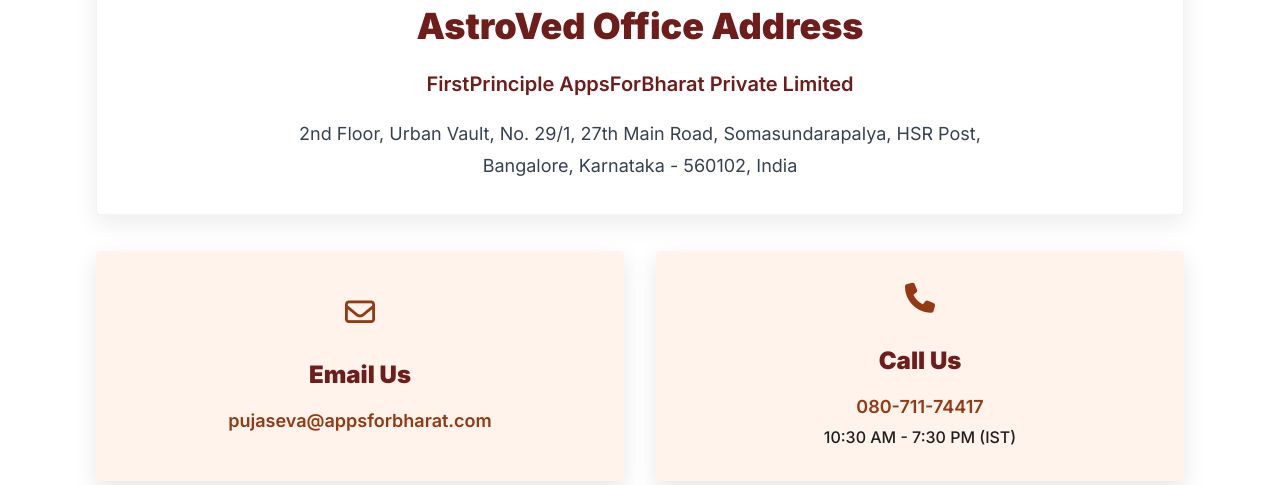
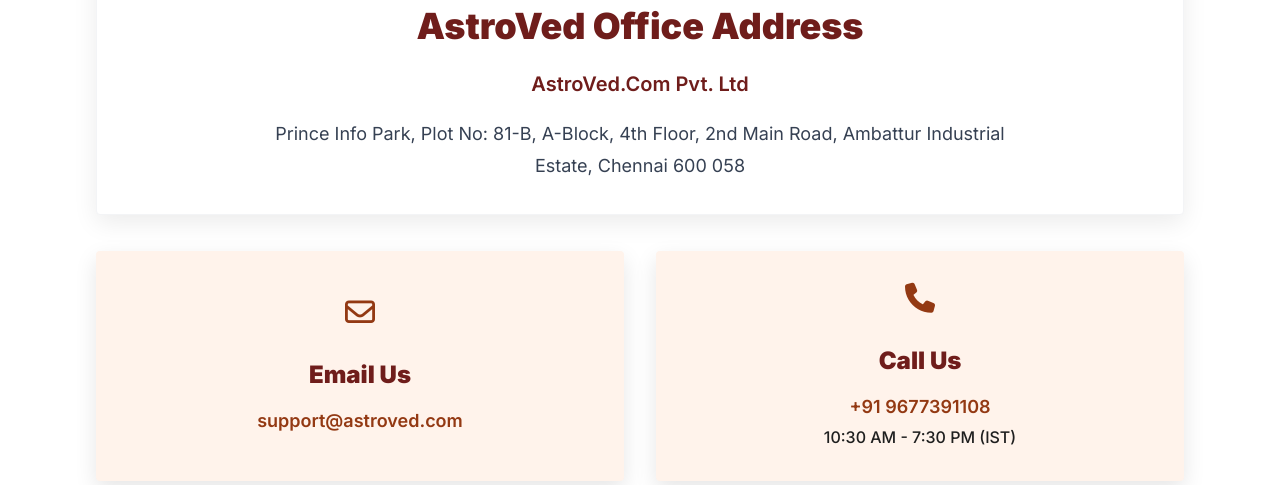
Before and after one commit to Selva03-t/astroved-sriclone, a Next.js app: page /contact in a window 1280 px wide. Shown: the part 188-673 px from the top of the page. Built offline with nearby package versions, Linux system fonts and the light colour scheme; no server answers; the database is empty.

Commit message:
chore: update contact page with AstroVed support info

```diff
--- a/src/app/contact/page.tsx
+++ b/src/app/contact/page.tsx
@@ -4,15 +4,15 @@
   {
     icon: "fa-regular fa-envelope",
     title: "Email Us",
-    value: "pujaseva@appsforbharat.com",
-    href: "mailto:pujaseva@appsforbharat.com",
+    value: "support@astroved.com",
+    href: "mailto:support@astroved.com",
   },
   {
     icon: "fa-solid fa-phone",
     title: "Call Us",
-    value: "080-711-74417",
+    value: "+91 9677391108",
     meta: "10:30 AM - 7:30 PM (IST)",
-    href: "tel:08071174417",
+    href: "tel:+919677391108",
   },
 ];
 
@@ -28,10 +28,14 @@
               AstroVed Office Address
             </h1>
             <p className="mt-6 text-xl font-semibold text-[#6f1d1b]">
-              FirstPrinciple AppsForBharat Private Limited
+              AstroVed.Com Pvt. Ltd
             </p>
             <p className="mx-auto mt-5 max-w-3xl text-lg leading-8 text-gray-700">
-              2nd Floor, Urban Vault, No. 29/1, 27th Main Road, Somasundarapalya, HSR Post, Bangalore, Karnataka - 560102, India
+
+Prince Info Park, Plot No: 81-B,
+A-Block, 4th Floor, 2nd Main Road,
+Ambattur Industrial Estate,
+Chennai 600 058
             </p>
           </div>
 
```
